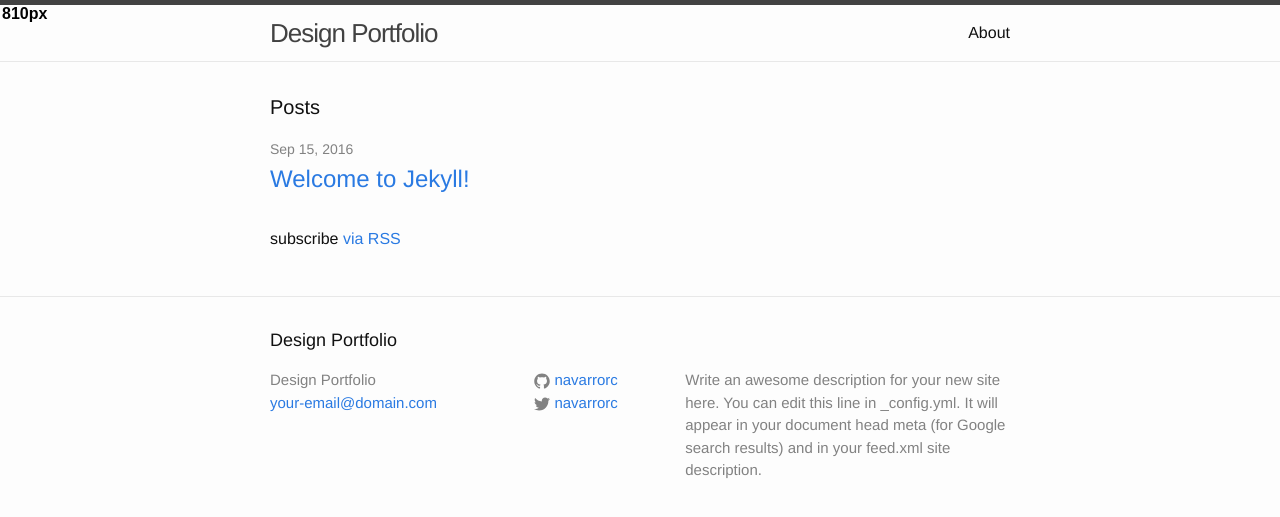
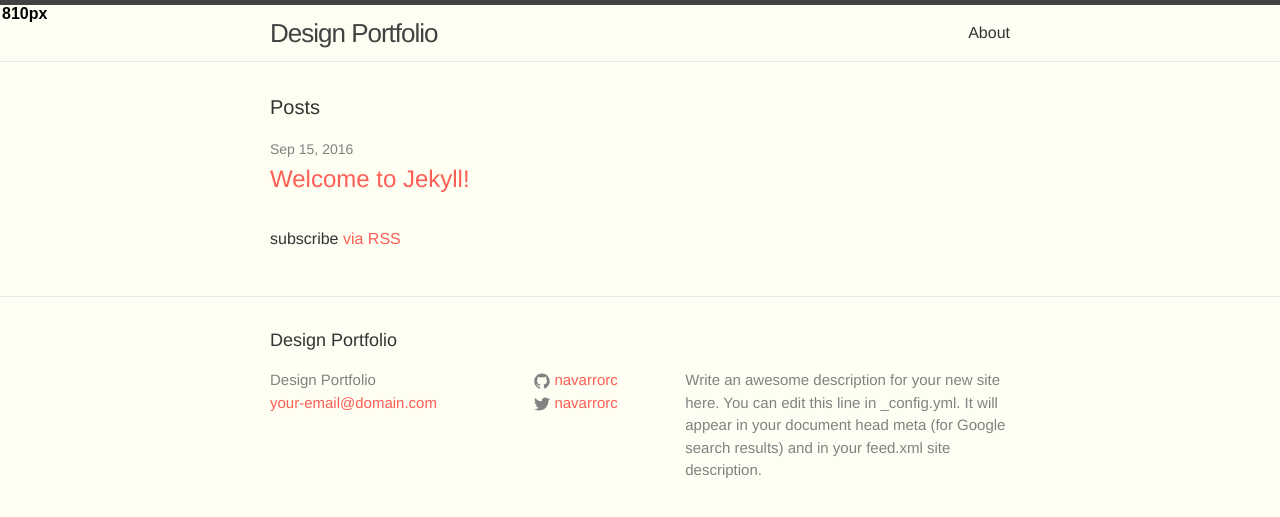
Before and after one commit to navarrorc/designer-portfolio, a Jekyll site: the page built from index.html, in a window 1280 px wide. Shown: the top 517 px of the page. Built offline with Jekyll 4.4.1, drawn with Linux system fonts in a browser that asks for light colours.

Commit message:
changed some colors

```diff
--- a/css/main.scss
+++ b/css/main.scss
@@ -12,9 +12,9 @@ $base-line-height: 1.5;
 
 $spacing-unit:     30px;
 
-$text-color:       #111;
-$background-color: #fdfdfd;
-$brand-color:      #2a7ae2;
+$text-color:       #333;
+$background-color: #fefef3;
+$brand-color:      #fe5f55;
 
 $grey-color:       #828282;
 $grey-color-light: lighten($grey-color, 40%);
```
